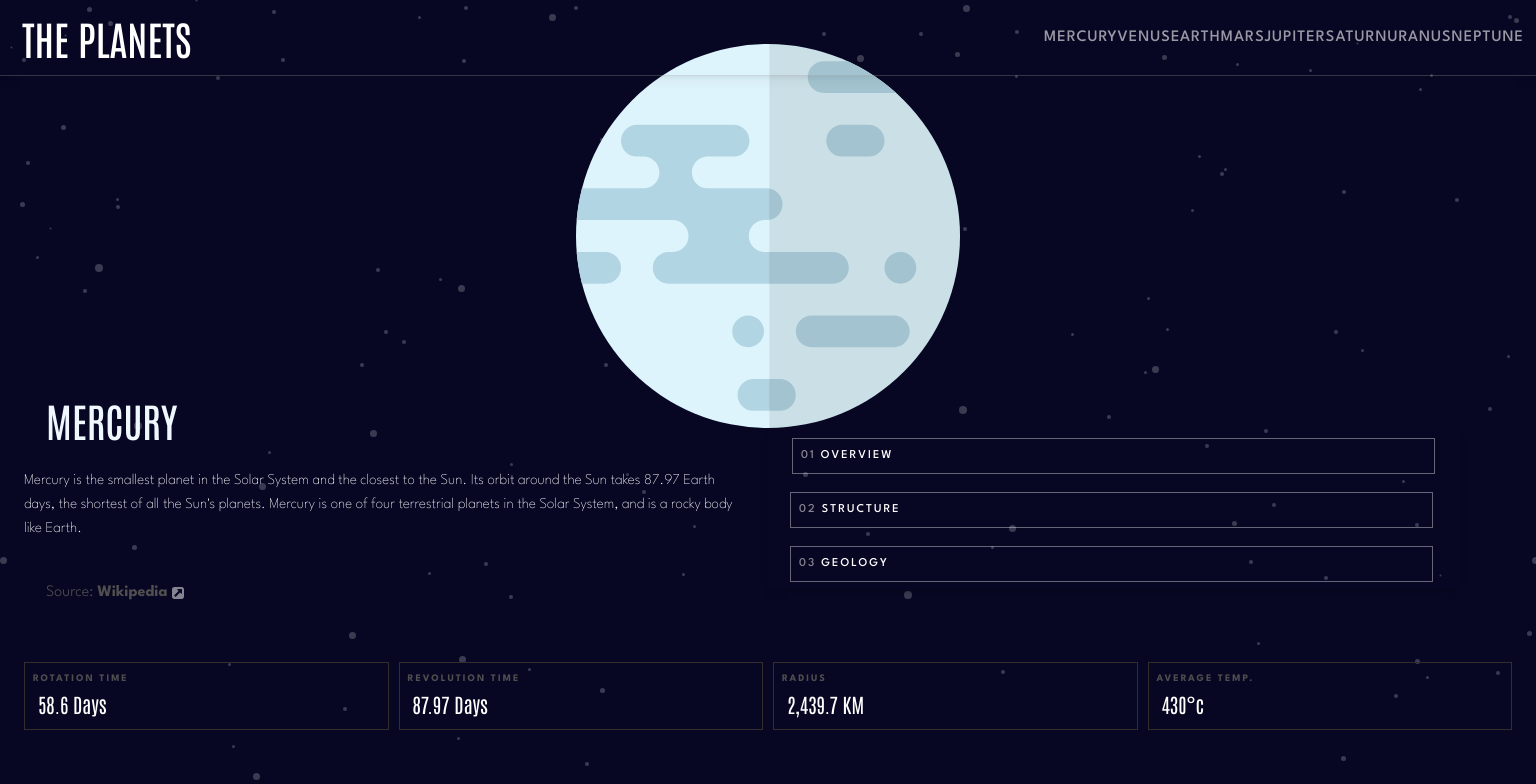
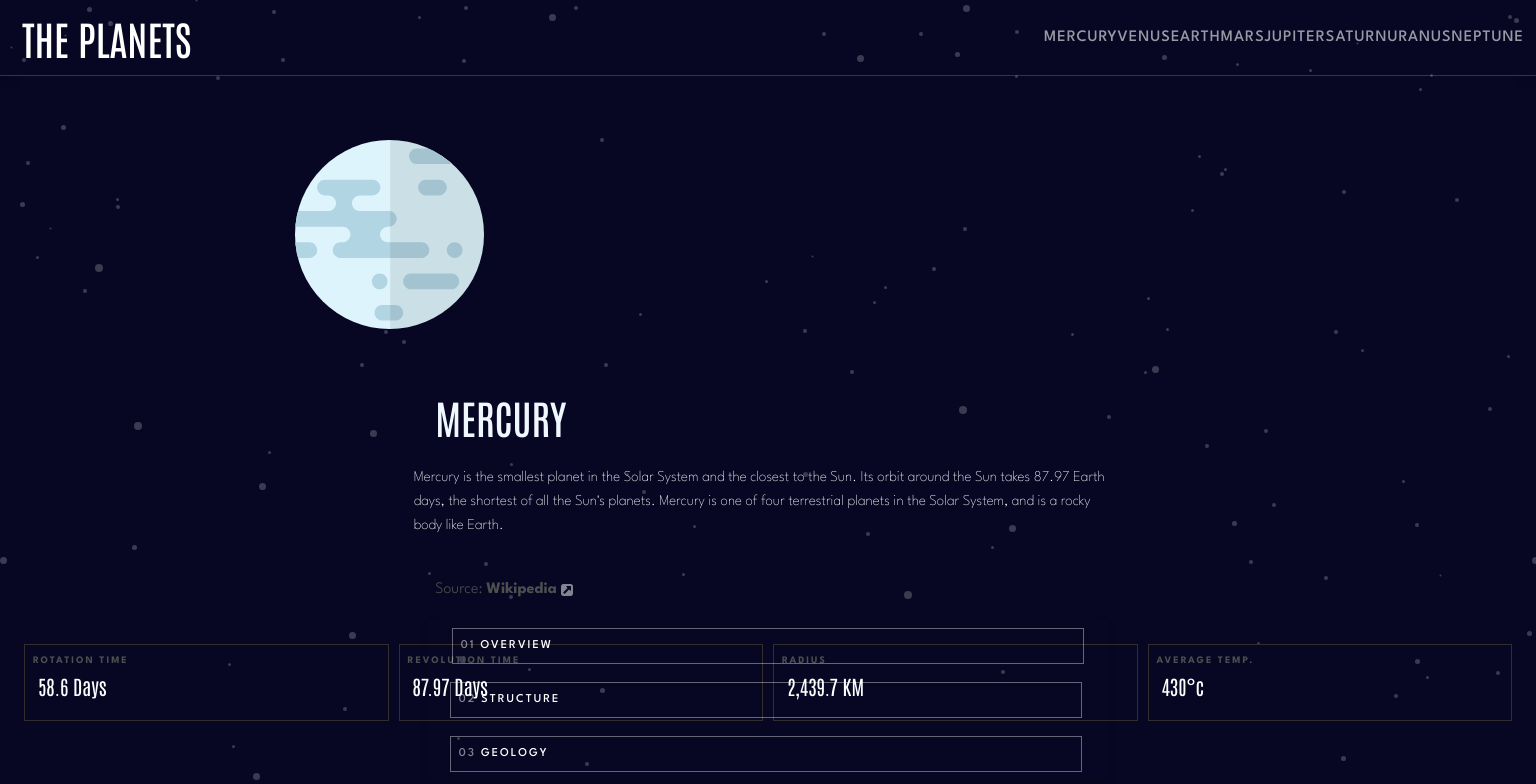
Before and after one commit to NickMagidson/planet-facts, a React (Vite) app: page /mercury in a window 1536 px wide. Shown: the top 784 px of the page. Built offline with nearby package versions, Linux system fonts and the light colour scheme.

Commit message:
mobile responsiveness

```diff
--- a/src/components/Mercury.jsx
+++ b/src/components/Mercury.jsx
@@ -27,13 +27,14 @@ const Mercury = () => {
         </MDBBtnGroup>
 
       <hr className="d-sm-none" style={{borderTop: '1px solid #bbb', margin: '0'}} ></hr>
+
       <main className="d-flex flex-column align-items-center h-100">
 
-        <div className="img-container m-0 w-100 d-flex justify-content-center align-items-center">
-          <img src={images.planet} className="w-25 planet-img" alt="planet" />
-        </div>
+        <section className="text-section">
+          <div className="img-container m-0 w-100 d-flex justify-content-center align-items-center">
+            <img src={images.planet} className="w-25 planet-img" alt="planet" />
+          </div>
 
-        <section className="text-section">
 
           <div className="tablet-info">
             <div className="text-blurb d-flex flex-column align-items-center justify-content-sm-start">
@@ -54,8 +55,9 @@ const Mercury = () => {
               </MDBBtn>
             </MDBBtnGroup>
           </div>
+        </section>
 
-            <MDBRow className="info-grid mb-3 m-0 p-4 h-0">
+            <MDBRow className="info-grid p-4 h-0">
               <MDBCol size='md' className="grid-block p-2 border border-dark gy-3">
                 <MDBTypography tag='p' className="planet-grid-title m-0 w-100">ROTATION TIME</MDBTypography>
                 <MDBTypography tag='h3' className="planet-grid-info m-0 w-100">{rotation}</MDBTypography>
@@ -77,8 +79,6 @@ const Mercury = () => {
               </MDBCol>
             </MDBRow>
 
-        </section>
-
       </main>
     </>
   )
--- a/src/index.css
+++ b/src/index.css
@@ -65,7 +65,7 @@ html,
 /* PLANET COMPONENT */
 
 .img-container {
-  height: 30%;
+  height: 50%;
 }
 
 .planet-btn {
@@ -128,6 +128,10 @@ html,
   text-align: center;
 }
 
+.text-section {
+  height: 55%;
+}
+
 
 /* MEDIA QUERIES */
 @media (max-width: 760px) {
@@ -157,12 +161,18 @@ html,
     background-color: #dadada83 !important;
   }
 
+
+  .main {
+    height: auto;
+  }
+
   .img-container {
-    height: 40%;
+    height: 60%;
+
   }
 
   .text-section {
-    margin-bottom: 20%;
+    height: 66%;
   }
 
   .text-blurb {
@@ -190,6 +200,7 @@ html,
     display: flex;
     flex-direction: row;
     align-items: center;
+    justify-content: space-around;
   }
 
   .planet-btn {
@@ -205,19 +216,25 @@ html,
   .info-grid {
     display: grid;
     gap: 10px;
+    width: 100%;
+    height: 125px;
   }
 
   .grid-block {
     flex-direction: column;
     justify-content: flex-start;
+    align-items: space-around;
     text-align: left;
     width: 100%;
+    height: 100%;
+    margin: auto;
   }
 
   .planet-title,
   .planet-grid-info {
     text-align: left;
     padding: 5px;
+    font-size: 20px;
   }
 
 }
@@ -232,7 +249,17 @@ html,
     height: auto;
   }
 
+  main {
+    flex-direction: row;
+  }
 
+  .img-container {
+    max-width: 50%;
+  }
+
+  .tablet-info {
+    flex-direction: column;
+  }
 
 }
 
```
Also changed, not shown: 1 other file (tests, documents, lock files or other folders).
